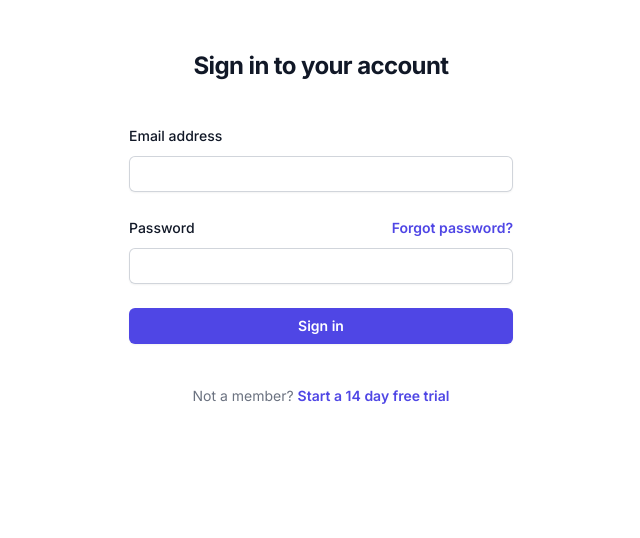
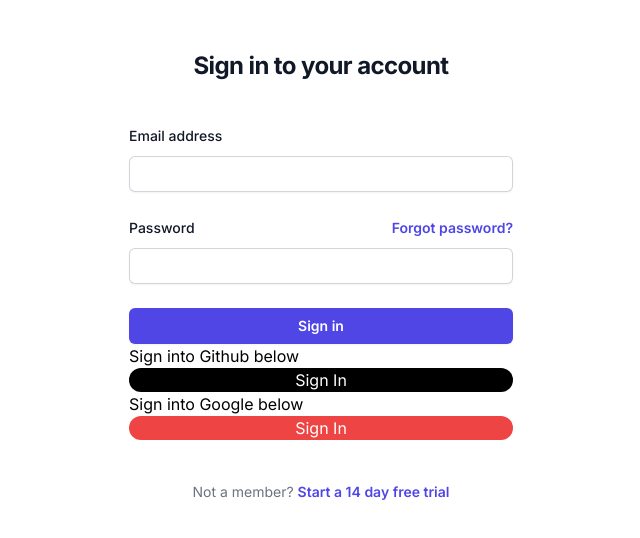
Before and after one commit to rurigrass/next-auth, a Next.js app: page /login in a window 1280 px wide. Shown: the top 538 px of the page, without its empty margins (319-959 px from the left). Built offline with nearby package versions, Linux system fonts and the light colour scheme.

Commit message:
added google and github providers

```diff
--- a/app/(site)/login/page.tsx
+++ b/app/(site)/login/page.tsx
@@ -101,6 +101,21 @@ const Login = () => {
             </div>
           </form>
 
+          <h1>Sign into Github below</h1>
+          <button
+            className="bg-black text-white w-full rounded-full"
+            onClick={() => signIn("github")}
+          >
+            Sign In
+          </button>
+          <h1>Sign into Google below</h1>
+          <button
+            className="bg-red-500 text-white w-full rounded-full"
+            onClick={() => signIn("google")}
+          >
+            Sign In
+          </button>
+
           <p className="mt-10 text-center text-sm text-gray-500">
             Not a member?{" "}
             <a
--- a/app/api/auth/[...nextauth]/route.ts
+++ b/app/api/auth/[...nextauth]/route.ts
@@ -43,6 +43,8 @@ export const authOptions: AuthOptions = {
         //if no user is found
         if (!user || !user?.hashedPassword) {
           throw new Error("No user found");
+          console.log('error is here');
+
         }
 
         //check to see if password matches
@@ -60,6 +62,9 @@ export const authOptions: AuthOptions = {
       },
     }),
   ],
+  // callbacks: {
+
+  // },
   secret: process.env.NEXTAUTH_SECRET,
   session: {
     strategy: "jwt",
--- a/app/page.tsx
+++ b/app/page.tsx
@@ -4,7 +4,6 @@ import User from "./components/User";
 
 export default async function Home() {
   const session = await getServerSession(authOptions);
-  console.log(session);
 
   return (
     <section>
```
Also changed, not shown: 2 other files (tests, documents, lock files or other folders).
